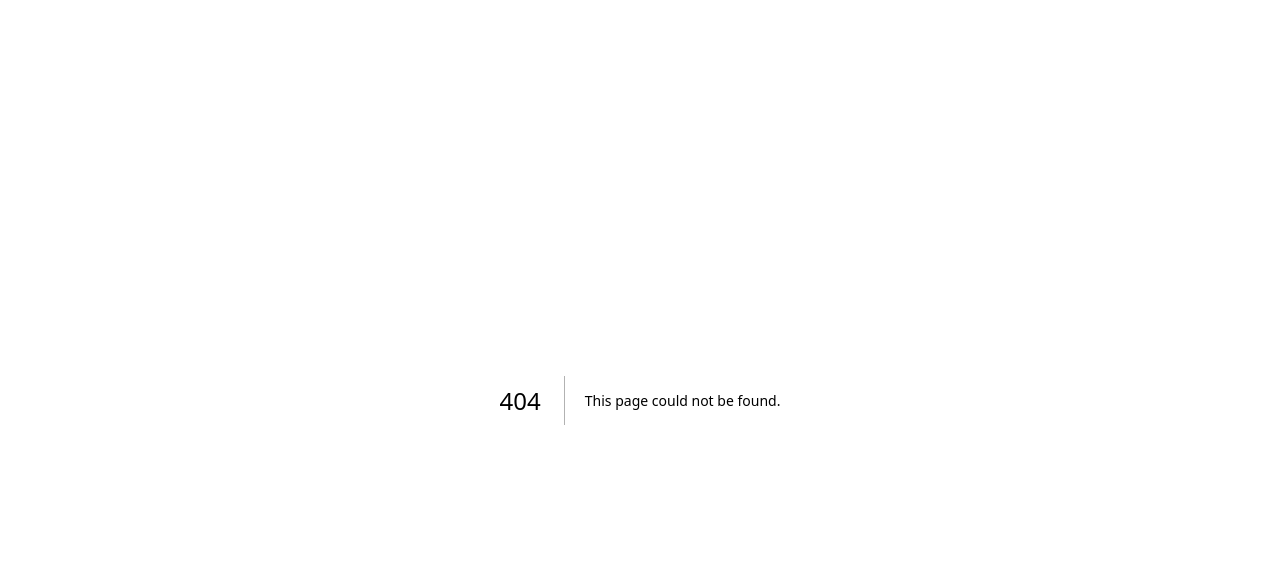
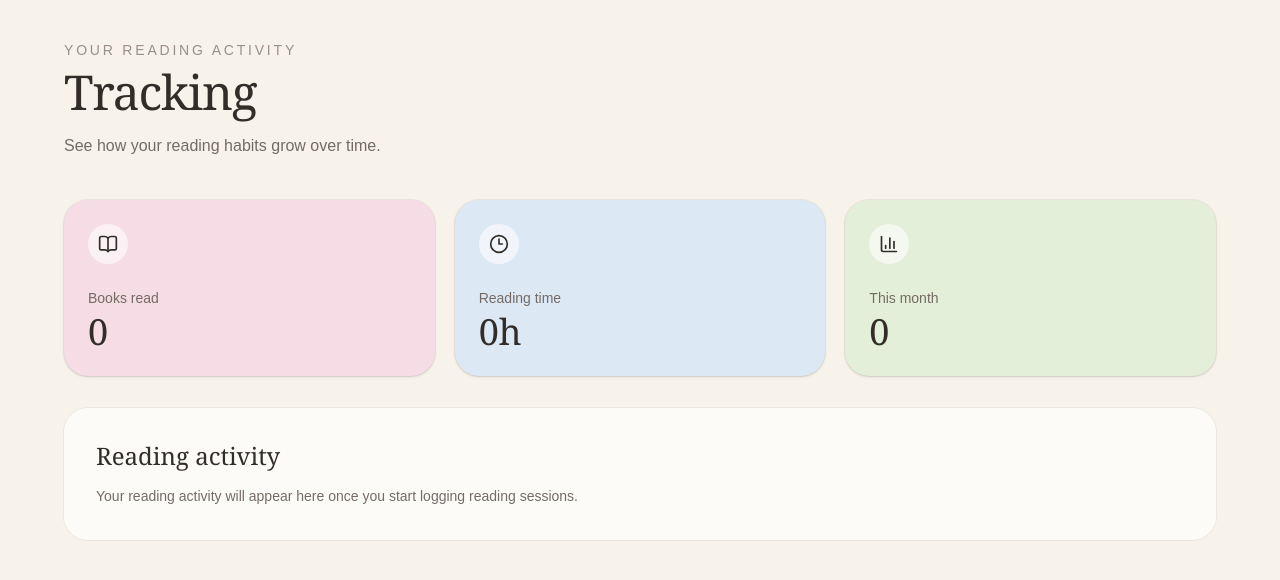
Before and after one commit to ZayraOriel05/bookshelf, a Next.js app: page /tracking in a window 1280 px wide. Before the commit this address had no page. Shown: the top 580 px of the page. Built offline with nearby package versions, Linux system fonts and the light colour scheme.

Commit message:
Build initial app navigation

```diff
--- /dev/null
+++ b/app/library/page.tsx
@@ -0,0 +1,66 @@
+import { BookOpen, Plus, Search } from "lucide-react";
+
+export default function LibraryPage() {
+  return (
+    <main className="min-h-screen bg-[#F8F3EA] text-[#332D2A]">
+      <div className="mx-auto min-h-screen max-w-7xl px-6 pb-28 pt-10 md:px-10 lg:px-16">
+        <header>
+          <p className="mb-2 text-sm font-medium uppercase tracking-[0.2em] text-[#9B8F87]">
+            Your collection
+          </p>
+
+          <div className="flex items-start justify-between gap-4">
+            <div>
+              <h1 className="font-serif text-5xl tracking-tight">Library</h1>
+
+              <p className="mt-4 max-w-xl text-base leading-7 text-[#756B65]">
+                All the books you've read, are reading, or want to read.
+              </p>
+            </div>
+
+            <button
+              type="button"
+              className="flex h-12 w-12 shrink-0 items-center justify-center rounded-full bg-[#332D2A] text-white shadow-sm transition hover:scale-105"
+              aria-label="Add a book"
+            >
+              <Plus className="h-5 w-5" />
+            </button>
+          </div>
+        </header>
+
+        <div className="mt-10 flex items-center gap-3 rounded-2xl bg-white/70 px-4 py-3 ring-1 ring-black/5">
+          <Search className="h-5 w-5 text-[#9B8F87]" />
+
+          <input
+            type="search"
+            placeholder="Search your library..."
+            className="w-full bg-transparent text-sm outline-none placeholder:text-[#A59B94]"
+          />
+        </div>
+
+        <section className="mt-10">
+          <div className="flex flex-col items-center justify-center rounded-3xl bg-white/60 px-6 py-20 text-center ring-1 ring-black/5">
+            <div className="flex h-16 w-16 items-center justify-center rounded-full bg-[#DDE8F5]">
+              <BookOpen className="h-7 w-7" strokeWidth={1.8} />
+            </div>
+
+            <h2 className="mt-6 font-serif text-2xl">
+              Your shelves are waiting.
+            </h2>
+
+            <p className="mt-3 max-w-md text-sm leading-6 text-[#756B65]">
+              Add your first book and start building your reading world.
+            </p>
+
+            <button
+              type="button"
+              className="mt-6 rounded-full bg-[#332D2A] px-6 py-3 text-sm font-medium text-white transition hover:opacity-90"
+            >
+              Add your first book
+            </button>
+          </div>
+        </section>
+      </div>
+    </main>
+  );
+}
--- /dev/null
+++ b/app/tracking/page.tsx
@@ -0,0 +1,76 @@
+import { BarChart3, BookOpen, Clock3 } from "lucide-react";
+
+export default function TrackingPage() {
+  return (
+    <main className="min-h-screen bg-[#F8F3EA] text-[#332D2A]">
+      <div className="mx-auto min-h-screen max-w-7xl px-6 pb-28 pt-10 md:px-10 lg:px-16">
+        <header>
+          <p className="mb-2 text-sm font-medium uppercase tracking-[0.2em] text-[#9B8F87]">
+            Your reading activity
+          </p>
+
+          <h1 className="font-serif text-5xl tracking-tight">Tracking</h1>
+
+          <p className="mt-4 max-w-xl text-base leading-7 text-[#756B65]">
+            See how your reading habits grow over time.
+          </p>
+        </header>
+
+        <section className="mt-10 grid gap-5 md:grid-cols-3">
+          <StatCard
+            icon={<BookOpen className="h-5 w-5" />}
+            label="Books read"
+            value="0"
+            className="bg-[#F5DCE5]"
+          />
+
+          <StatCard
+            icon={<Clock3 className="h-5 w-5" />}
+            label="Reading time"
+            value="0h"
+            className="bg-[#DDE8F5]"
+          />
+
+          <StatCard
+            icon={<BarChart3 className="h-5 w-5" />}
+            label="This month"
+            value="0"
+            className="bg-[#E4EFD9]"
+          />
+        </section>
+
+        <section className="mt-8 rounded-3xl bg-white/70 p-8 ring-1 ring-black/5">
+          <h2 className="font-serif text-2xl">Reading activity</h2>
+
+          <p className="mt-3 max-w-xl text-sm leading-6 text-[#756B65]">
+            Your reading activity will appear here once you start logging
+            reading sessions.
+          </p>
+        </section>
+      </div>
+    </main>
+  );
+}
+
+type StatCardProps = {
+  icon: React.ReactNode;
+  label: string;
+  value: string;
+  className?: string;
+};
+
+function StatCard({ icon, label, value, className = "" }: StatCardProps) {
+  return (
+    <div
+      className={`rounded-3xl p-6 shadow-sm ring-1 ring-black/5 ${className}`}
+    >
+      <div className="flex h-10 w-10 items-center justify-center rounded-full bg-white/60">
+        {icon}
+      </div>
+
+      <p className="mt-6 text-sm text-[#756B65]">{label}</p>
+
+      <p className="mt-1 font-serif text-4xl">{value}</p>
+    </div>
+  );
+}
```
